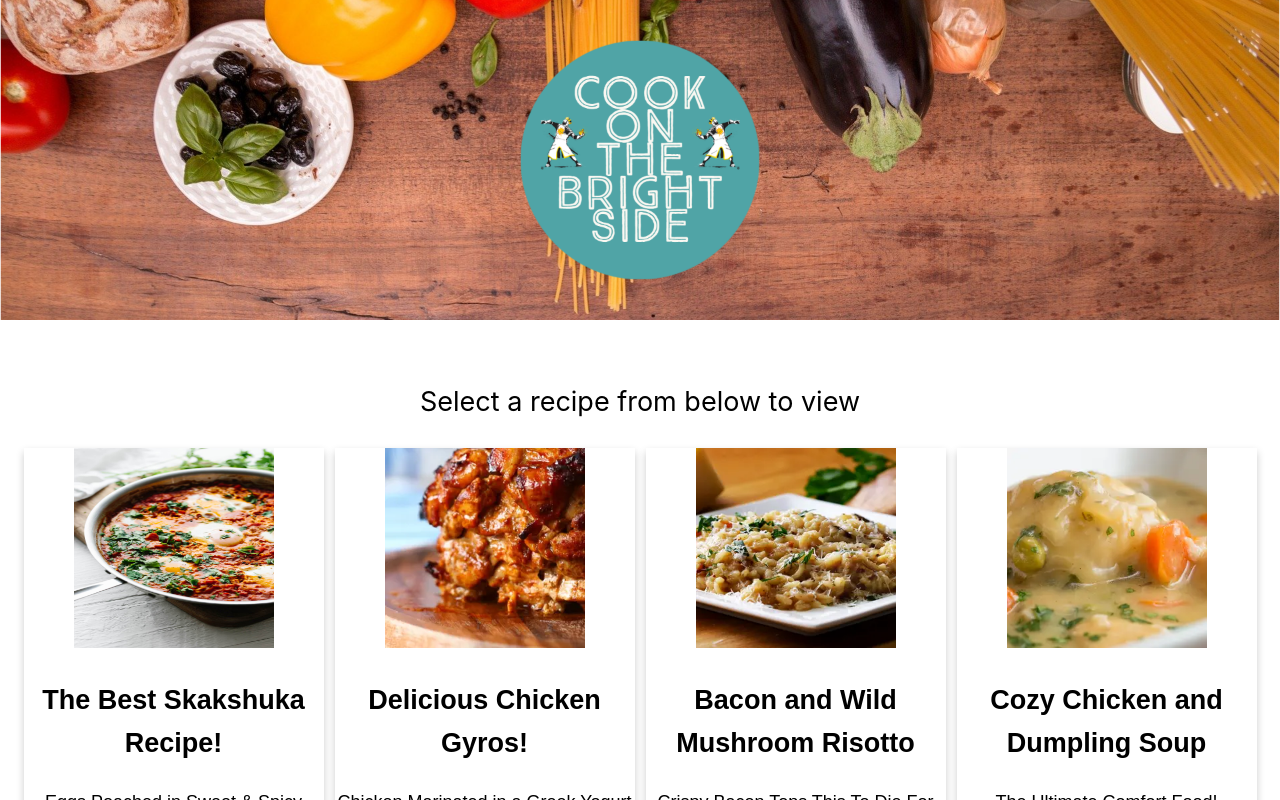
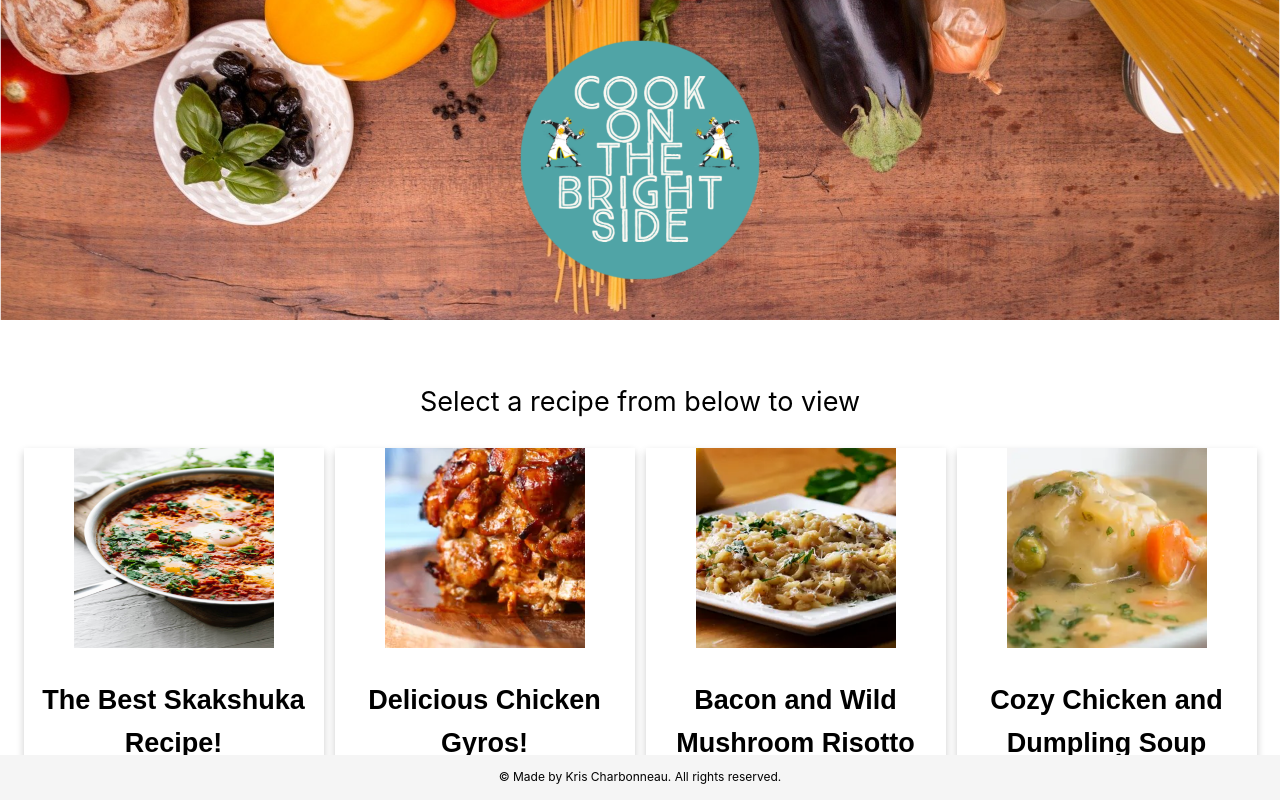
Before and after one commit to krischarbonneau/nextjs-blog, a Next.js app: page / in a window 1280 px wide. Shown: the top 800 px of the page. Built offline with nearby package versions, Linux system fonts and the light colour scheme; a small style sheet from the web is missing.

Commit message:
add footer *WIP*

```diff
--- a/components/layout.js
+++ b/components/layout.js
@@ -55,6 +55,11 @@ export default function Layout({ children, home }) {
           </div>
         )}
       </div>
+      <footer>
+        <div className={styles.footer}>
+          <p>© Made by Kris Charbonneau. All rights reserved.</p>
+        </div>
+      </footer>
     </div>
   );
 }
--- a/components/layout.module.scss
+++ b/components/layout.module.scss
@@ -13,3 +13,13 @@
 .backToHome {
   margin: 3rem 0 0;
 }
+
+.footer {
+  position: absolute;
+  font-size: 12px;
+  bottom: 0;
+  width: 100%;
+  height: 45px;
+  background-color: #f5f5f5;
+  text-align: center;
+}
```
